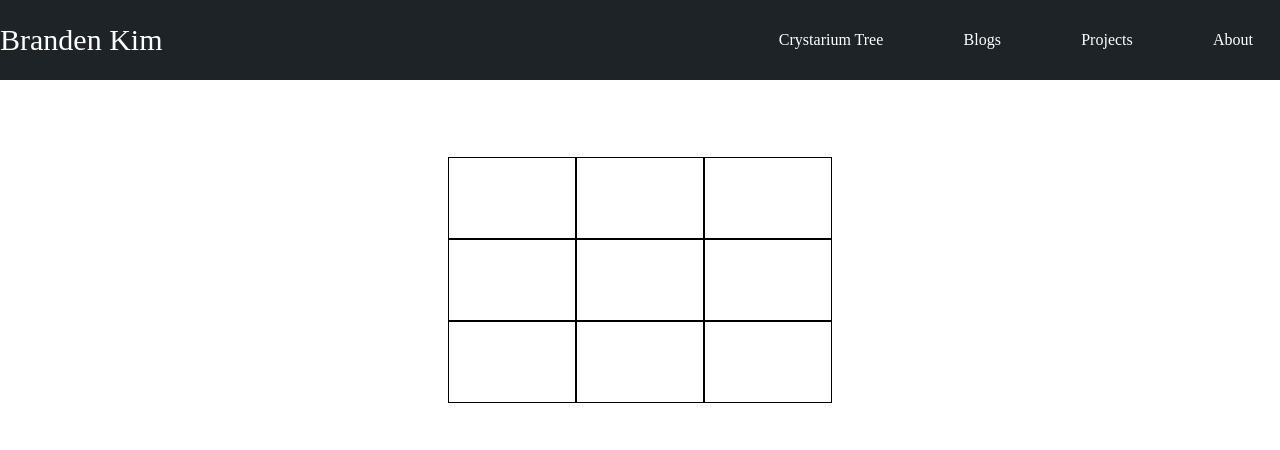
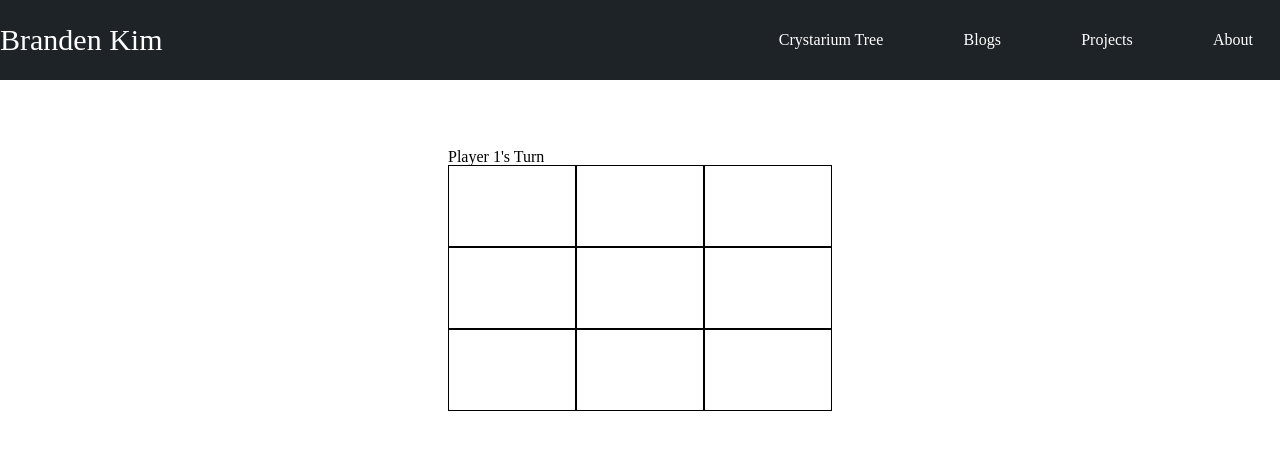
Before and after one commit to psiionik/CrystariumTree, a React (Create React App) app in the folder webfrontend/: page / in a window 1280 px wide. Shown: the top 450 px of the page. Built offline with nearby package versions, Linux system fonts and the light colour scheme; what webfontloader would draw is missing.

Commit message:
Added the onclick logic to add X and O to the tic tac toe board (added turn text)

```diff
--- a/webfrontend/src/Containers/TicTacToe/Tictac.tsx
+++ b/webfrontend/src/Containers/TicTacToe/Tictac.tsx
@@ -23,7 +23,7 @@ export default class Tictac extends React.Component<{}, TictacState> {
     handleClick(e: React.MouseEvent<HTMLDivElement, MouseEvent>, row_index: number, col_index: number){
         let mutable_board = this.state.board
         if (this.state.playerOneTurn) {
-            if (mutable_board[row_index][col_index] == "-"){
+            if (mutable_board[row_index][col_index] === "-"){
                 mutable_board[row_index][col_index] = "X"
                 this.setState({
                     board: mutable_board,
@@ -32,7 +32,7 @@ export default class Tictac extends React.Component<{}, TictacState> {
             }
         }
         else {
-            if (mutable_board[row_index][col_index] == "-"){
+            if (mutable_board[row_index][col_index] === "-"){
                 mutable_board[row_index][col_index] = "O"
                 this.setState({
                     board: mutable_board,
@@ -44,9 +44,11 @@ export default class Tictac extends React.Component<{}, TictacState> {
     }
 
     render() {
-
         return (
-            <Board board={this.state.board} clickFunction={this.handleClick} />
+            <div>
+                {this.state.playerOneTurn ? <h1>Player 1's Turn</h1> : <h1>Player 2's Turn</h1>}
+                <Board board={this.state.board} clickFunction={this.handleClick} />
+            </div>
         )
     }
 }
```
